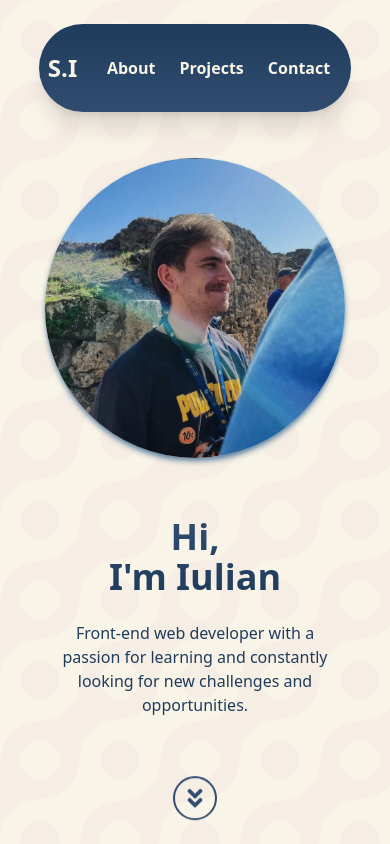
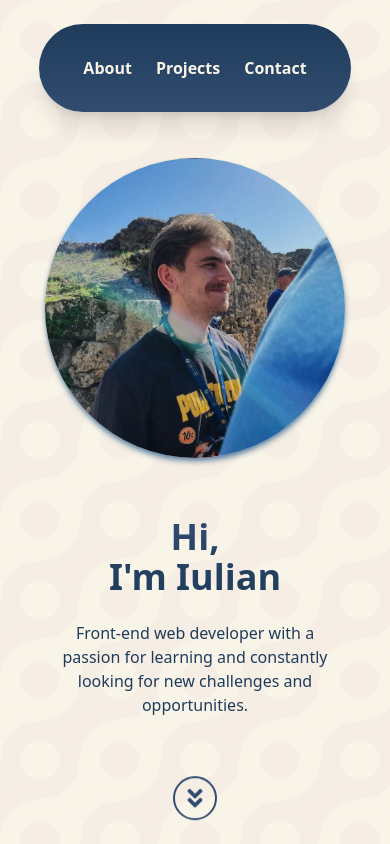
Before and after one commit to Rokonze/Portfolio, a React (Vite) app: page / in a window 390 px wide. Shown: the top 844 px of the page. Built offline with nearby package versions, Linux system fonts and the light colour scheme.

Commit message:
Hide navbar logo for small screens

```diff
--- a/src/components/Navbar.jsx
+++ b/src/components/Navbar.jsx
@@ -3,8 +3,8 @@ import React from 'react'
 function Navbar() {
   return (
     <div className='w-[100%]'>
-        <div className=" max-w-[80%] lg:max-w-[1200px] mt-6 rounded-full  mx-auto flex flex-row justify-around   text-[#f9f4e8]  py-6  shadow-xl items-center bg-gradient-to-b from-[#1f3c5c] to-[#314c6f]">
-            <h1 className='text-2xl lg:text-4xl font-bold'>S.I</h1>
+        <div className=" max-w-[80%] lg:max-w-[1200px] mt-6 rounded-full  mx-auto flex flex-row justify-center md:justify-around   text-[#f9f4e8]  py-6  shadow-xl items-center bg-gradient-to-b from-[#1f3c5c] to-[#314c6f]">
+            <h1 className='text-2xl lg:text-4xl w-0 h-0 md:w-auto md:h-auto font-bold invisible md:visible'>S.I.</h1>
             <ul className="flex flex-row ">
 
                 <a href="#about">
```
